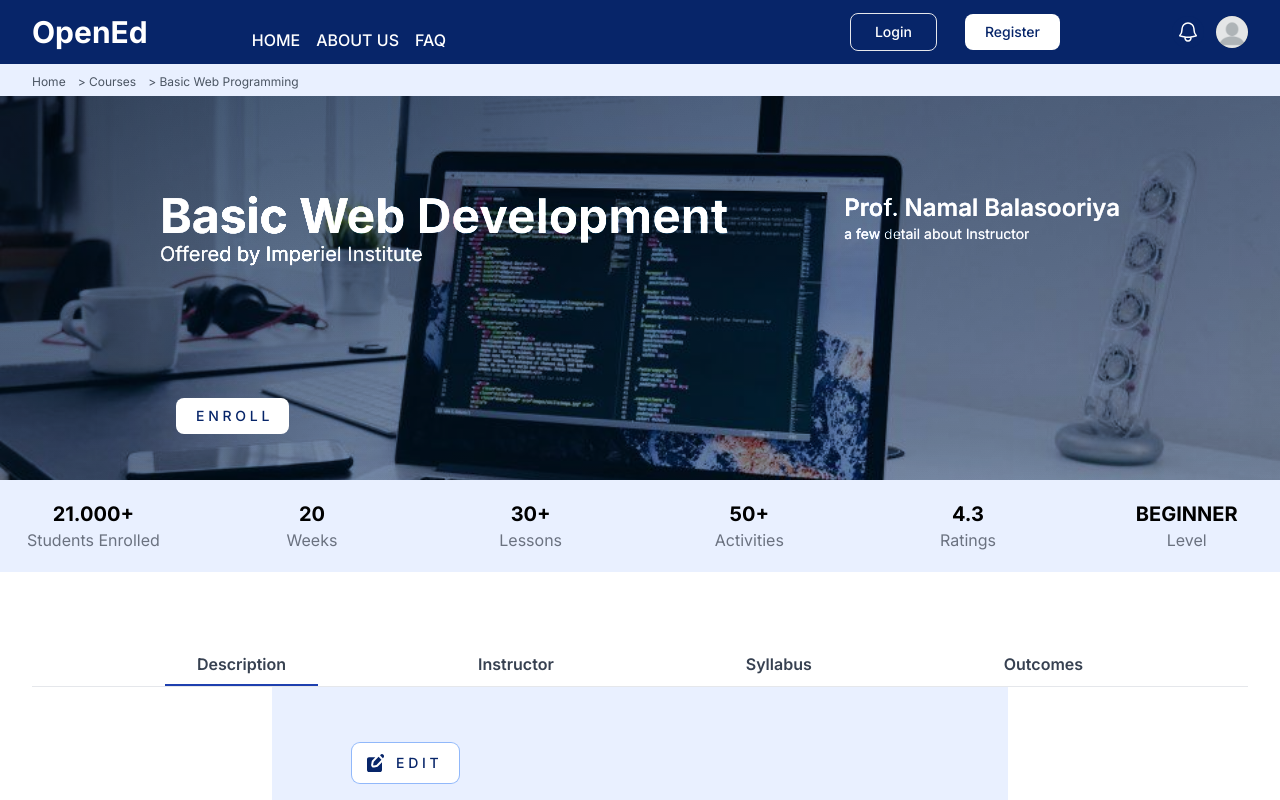
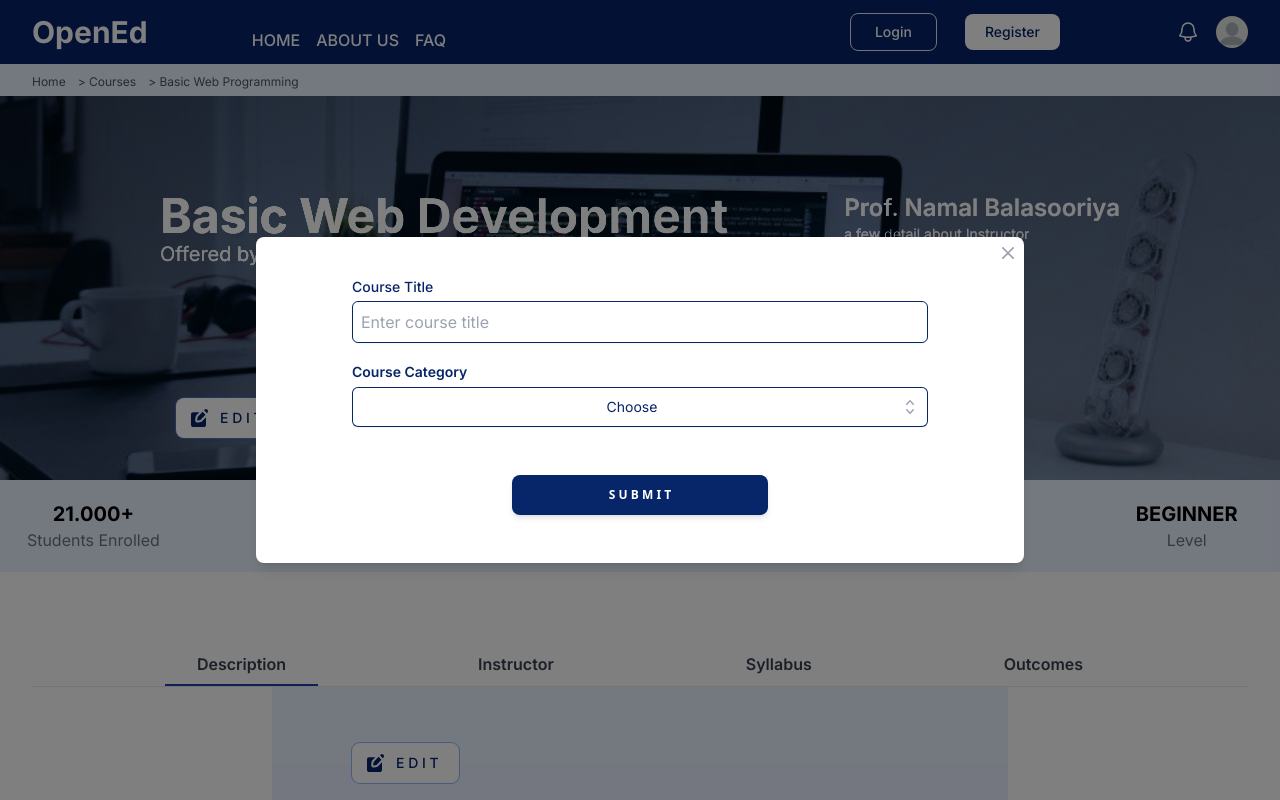
Before and after one commit to Xanvia/MOOC-IT-Center-UOP, a Next.js app in the folder frontend/: page /courses/1 in a window 1280 px wide. Shown: the top 800 px of the page. Built offline with nearby package versions, Linux system fonts and the light colour scheme; no server answers.

Commit message:
feat:add course edit  description modal initial

```diff
--- /dev/null
+++ b/frontend/src/components/Course/CourseCard/CourseHome/CourseDescEditModal.tsx
@@ -0,0 +1,96 @@
+import React, { useState } from "react";
+import CourseCategoryDropdown from "@/components/CreateCourseModal/CourseCategoryDropdown";
+import { Formik, Form, Field, ErrorMessage } from "formik";
+import * as Yup from "yup";
+import SolidButton from "@/components/Buttons/SolidButton";
+import SecondaryButton from "@/components/Buttons/SecondaryButton";
+import CloseButton from "@/components/Buttons/CloseButton";
+import { ModalClassesBG } from "@/components/components.styles";
+
+export default function CourseDescEditModal() {
+  const [category, setCategory] = useState<string | null>(null);
+  const [isOpen, setIsOpen] = useState(true);
+  const handleOutsideClick = (e: React.MouseEvent<HTMLDivElement>) => {
+    e.stopPropagation();
+  };
+
+  const handleInsideClick = (e: React.MouseEvent<HTMLDivElement>) => {
+    setIsOpen(false);
+  };
+
+  const toggleModal = () => {
+    setIsOpen(!isOpen);
+  };
+  const handleCategoryChange = (value: string) => {
+    setCategory(value);
+  };
+
+  const handleSubmit = (values: any) => {};
+
+  return (
+    <>
+      <SecondaryButton onClick={toggleModal} text="Edit" />
+
+      {isOpen && (
+        <div className={ModalClassesBG} onMouseDown={handleInsideClick}>
+          <div
+            className="bg-white p-10 px-24 rounded-lg shadow-lg relative max-w-3xl w-full"
+            onMouseDown={handleOutsideClick}
+          >
+            <CloseButton onClick={toggleModal} />
+            <Formik
+              initialValues={{ title: "" }}
+              validationSchema={Yup.object({
+                title: Yup.string().required("Course title is required"),
+              })}
+              onSubmit={handleSubmit}
+            >
+              {(formik) => (
+                <Form>
+                  <div className="mb-4">
+                    <label
+                      htmlFor="title"
+                      className="block text-sm font-medium text-primary mb-1"
+                    >
+                      Course Title
+                    </label>
+                    <Field
+                      type="text"
+                      id="title"
+                      name="title"
+                      className={`mt-1 block w-full border border-primary rounded-md shadow-sm p-2 ${
+                        formik.touched.title && formik.errors.title
+                          ? "border-primary"
+                          : ""
+                      }`}
+                      placeholder="Enter course title"
+                    />
+                    <ErrorMessage
+                      name="title"
+                      component="div"
+                      className="text-red-500 text-sm"
+                    />
+                  </div>
+                  <CourseCategoryDropdown
+                    value={category ?? ""}
+                    onChange={handleCategoryChange}
+                  />
+                  <br />
+                  <center>
+                    <div className="mt-6 mb-2">
+                      <SolidButton
+                        type="submit"
+                        text="S U B M I T"
+                        onClick={() => {}}
+                      />
+                    </div>
+                  </center>
+                </Form>
+              )}
+            </Formik>
+          </div>
+        </div>
+      )}
+    </>
+  );
+}
--- a/frontend/src/components/Course/CourseCard/CourseHome/CourseDescriptionHeader.tsx
+++ b/frontend/src/components/Course/CourseCard/CourseHome/CourseDescriptionHeader.tsx
@@ -4,6 +4,7 @@ import Breadcrumb from "../CourseHome/Breadcrumb";
 import Image from "next/image";
 import EditButtonPrimary from "@/components/Buttons/EditButtonPrimary";
 import PrimaryButton from "@/components/Buttons/PrimaryButton";
+import CourseDescEditModal from "@/components/Course/CourseCard/CourseHome/CourseDescEditModal";
 
 
 const headerImage = "/images/course-header.jpg";
@@ -20,7 +21,7 @@ const breadcrumbs: BreadcrumbItem[] = [
 ];
 
 const CourseHeader: React.FC = () => {
-  const [isEdit, setIsEdit] = useState(false);
+  const [isEdit, setIsEdit] = useState(true);
 
   const handleClick = () => {};
 
@@ -62,6 +63,8 @@ const CourseHeader: React.FC = () => {
             ) : (
               <PrimaryButton text="E N R O L L" onClick={handleClick} />
             )}
+
+            <CourseDescEditModal/>
           </div>
         </div>
 
```
